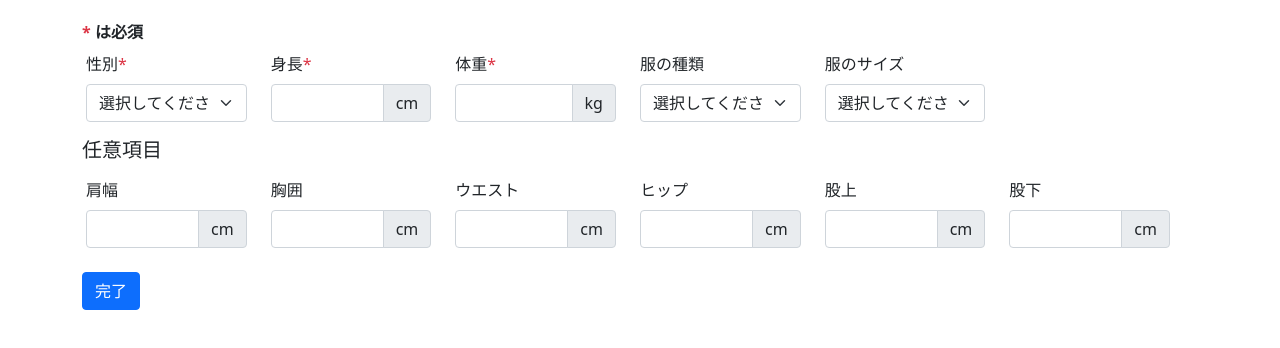
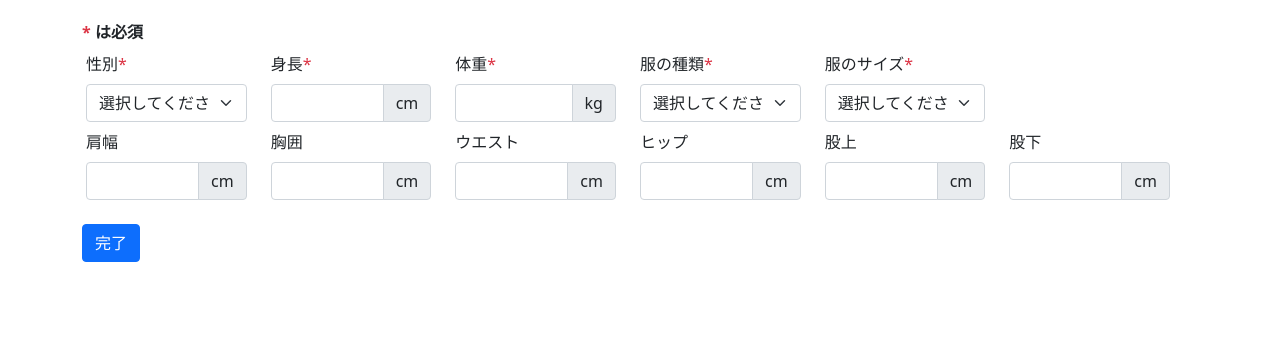
Before and after one commit to enpitut2021/try_on-line, a plain HTML site: page index.html in a window 1280 px wide. Shown: the part 98-446 px from the top of the page. Drawn offline with nearby package versions, Linux system fonts and the light colour scheme.

Commit message:
フォームの調整

```diff
--- a/index.html
+++ b/index.html
@@ -44,7 +44,7 @@
           </div>
         </div>
         <div class="col-md-2">
-            <label for="sex-form" class="form-label">服の種類</label>
+            <label for="sex-form" class="form-label">服の種類<span class="text-danger">*</span></label>
             <select class="form-select" name="cloth_type" id="sex-form">
               <option selected disabled>選択してください</option>
               <option value="t-shirt">Tシャツ</option>
@@ -52,7 +52,7 @@
             </select>
           </div>
           <div class="col-md-2">
-            <label for="sex-form" class="form-label">服のサイズ</label>
+            <label for="sex-form" class="form-label">服のサイズ<span class="text-danger">*</span></label>
             <select class="form-select" name="cloth_size" id="sex-form">
               <option selected disabled>選択してください</option>
               <option value="s">S</option>
@@ -61,7 +61,6 @@
             </select>
           </div>
       </div>
-      <h5>任意項目</h5>
       <div class="row mt-2">
         <div class="col-md-2">
           <label for="shoulder-form" class="form-label">肩幅</label>
```
